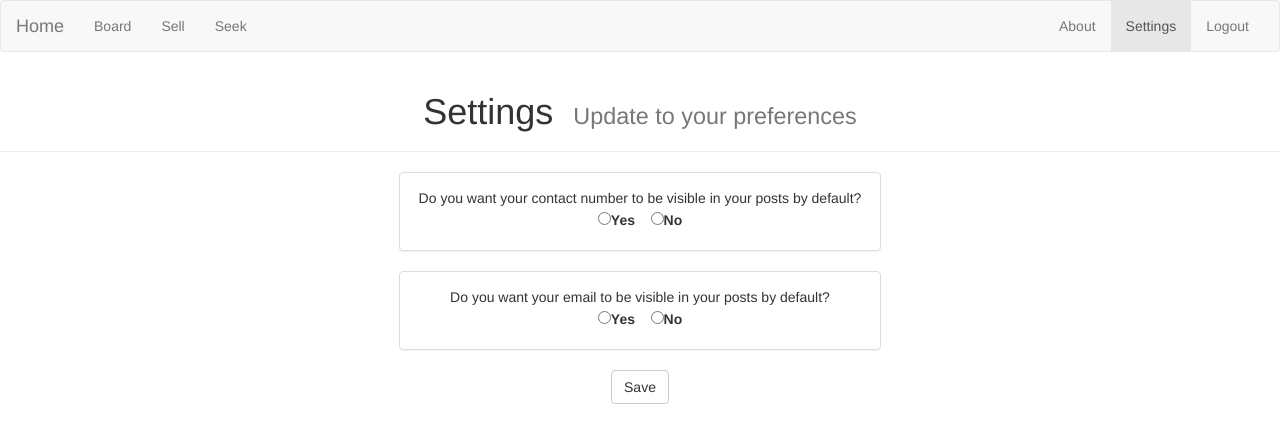
After one commit to dht93/flask_nearly_new_webapp, a Flask app: page /settings/ in a window 1280 px wide. The commit adds this page. Shown: the top 443 px of the page. Run offline with Flask 2, Linux system fonts and the light colour scheme; a user stored in the database is signed in; data comes from the database, SQL or seed files in the repository; both versions use the stored data as it was after the commit; some libraries are stand-ins or nearby versions.

Commit message:
Added settings functionality

```diff
--- a/main.py
+++ b/main.py
@@ -39,13 +39,14 @@ def register_page():
             name=request.form['name']
             email=request.form['email']
             password=request.form['password']
-            cur.execute('INSERT INTO users VALUES (?,?,?,?,?,?)',(next_user_id,user_name,name,email,password,'NULL'))
+            settings='00'
+            cur.execute('INSERT INTO users VALUES (?,?,?,?,?,?)',(next_user_id,user_name,name,email,password,settings))
             conn.commit()
             session['logged_in']=True
             session['user_id']=next_user_id
             session['user_name']=user_name
             session['name']=name
-            session['settings']='NULL'
+            session['settings']=settings
             return redirect(url_for('board',num=1))
         else:
             error="This user name has already been taken. Please choose another."
@@ -152,6 +153,33 @@ def seek():
         return render_template('seek.html')
 
 
+@app.route('/settings/',methods=['GET','POST'])
+@login_required
+def settings():
+    if request.method=='POST':
+        num_s=request.form['num_s']
+        email_s=request.form['email_s']
+        settings=''
+        if num_s=='y':
+            settings+='1'
+        else:
+            settings+='0'
+        if email_s=='y':
+            settings+='1'
+        else:
+            settings+='0'
+        cur,conn=connection()
+        cur.execute('UPDATE users SET settings=? WHERE user_id=?',(settings,session['user_id']))
+        conn.commit()
+        message="Settings saved."
+        return render_template('settings.html',settings=settings,message=message)
+    else:
+        cur,conn=connection()
+        cur.execute('SELECT settings FROM users WHERE user_id=?',(session['user_id'],))
+        settings=cur.fetchone()[0]
+        message=None
+        return render_template('settings.html',settings=settings,message=None)
+
 
 @app.route('/post/<int:tr_id>/')
 def post(tr_id):
--- a/templates/board.html
+++ b/templates/board.html
@@ -24,7 +24,7 @@
 {%endif%}
 <div class="container" align="center">
   {%for el in data:%}
-<div class="panel panel-default" style="width:40%;">
+<div class="panel panel-info" style="width:40%;">
   <div class="panel-heading">
     <h3 class="panel-title">{%if el[1]=='S'%}<span style="float:left; "class="label label-primary">Sell</span> &nbsp;&nbsp;#{{el[0]}}&nbsp;{{el[4]}}{%else:%}<span style="float:left;" class="label label-warning">Seek</span>&nbsp;&nbsp;#{{el[0]}}&nbsp;{{el[4]}}{%endif%}</h3>
   </div>
--- a/templates/header.html
+++ b/templates/header.html
@@ -22,6 +22,7 @@
         </ul>
         <ul class="nav navbar-nav navbar-right">
           <li {%block about_active%}{%endblock%}><a href="#">About</a></li>
+          <li {%block settings_active%}{%endblock%}><a href="{{url_for('settings')}}">Settings</a></li>
           <li><a href="{{url_for('logout')}}">Logout</a></li>
         </ul>
       </div>
--- a/templates/home.html
+++ b/templates/home.html
@@ -2,7 +2,7 @@
 
 {%block body%}
 {%if not session.logged_in:%}
-  <div class="jumbotron text-center" style="background-image: url({{url_for('static',filename='images/book.jpg')}});background-size:cover;height:450px;color:#f5245f;">
+  <div class="jumbotron text-center" style="background-image: url({{url_for('static',filename='images/book.jpg')}});background-size:cover;height:500px;color:#f5245f;">
     <h1>Nearly-New</h1>
     <p style="color:black;">Register or login to continue.</p>
     <div class="container" align="center" style="width:40%;">
--- a/templates/login.html
+++ b/templates/login.html
@@ -1,7 +1,7 @@
 {%extends 'header.html'%}
 
 {%block body%}
-<div class="jumbotron text-center" style="background-image: url({{url_for('static',filename='images/book.jpg')}});background-size:cover;height:450px;color:#f5245f;">
+<div class="jumbotron text-center" style="background-image: url({{url_for('static',filename='images/book.jpg')}});background-size:cover;height:500px;color:#f5245f;">
   <h1>Nearly-New</h1>
   <p style="color:black;">Login:</p>
   <div class="container" align="center" style="width:40%;">
--- a/templates/register.html
+++ b/templates/register.html
@@ -1,7 +1,7 @@
 {%extends 'header.html'%}
 
 {%block body%}
-<div class="jumbotron text-center" style="background-image: url({{url_for('static',filename='images/book.jpg')}});background-size:cover;height:450px;color:#f5245f;">
+<div class="jumbotron text-center" style="background-image: url({{url_for('static',filename='images/book.jpg')}});background-size:cover;height:500px;color:#f5245f;">
   <h1>Nearly-New</h1>
   <p style="color:black;">Register:</p>
   <div class="container" align="center" style="width:50%;">
--- /dev/null
+++ b/templates/settings.html
@@ -0,0 +1,38 @@
+{%extends 'header.html'%}
+
+{%block settings_active%}class="active"
+{%endblock%}
+
+{%block body%}
+<div class="page-header" align="center">
+<h1>Settings &nbsp;<small>Update to your preferences</small></h1>
+</div>
+<div class="container" align="center" style="width:40%;">
+<form action="" class="form-inline" method="post">
+
+<div class="panel panel-default">
+<div class="panel-body">
+  Do you want your contact number to be visible in your posts by default?
+<br>
+
+<label><input type="radio" name="num_s" value="y" {%if settings[0]=='1':%}checked=""{%endif%}>Yes</input></label>&nbsp;&nbsp;&nbsp;
+<label><input type="radio" name="num_s" value="n" {%if settings[0]=='0':%}checked=""{%endif%}>No</input></label>
+</div>
+</div>
+
+<div class="panel panel-default">
+<div class="panel-body">
+  Do you want your email to be visible in your posts by default?
+<br>
+<label><input type="radio" name="email_s" value="y" {%if settings[1]=='1':%}checked=""{%endif%}>Yes</input></label>&nbsp;&nbsp;&nbsp;
+<label><input type="radio" name="email_s" value="n" {%if settings[1]=='0':%}checked=""{%endif%}>No</input></label>
+</div>
+</div>
+{%if not message==None:%}
+<div class="alert alert-success" role="alert">{{message}}</div>
+{%endif%}
+  <input class="btn btn-default" type="submit" value="Save">
+</form>
+</div>
+
+{%endblock%}
```
Also changed, not shown: static/images/book.jpg, users.sqlite.
